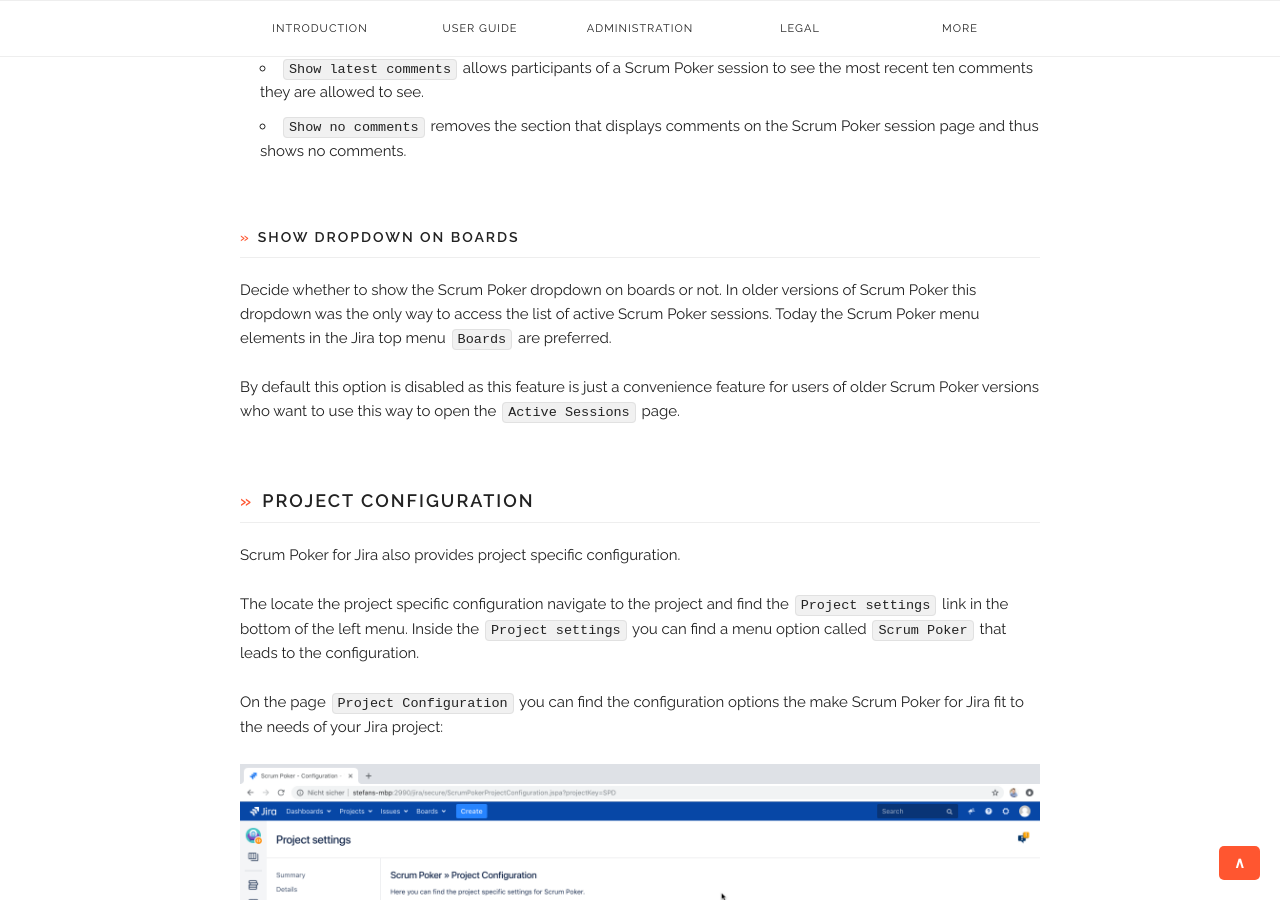
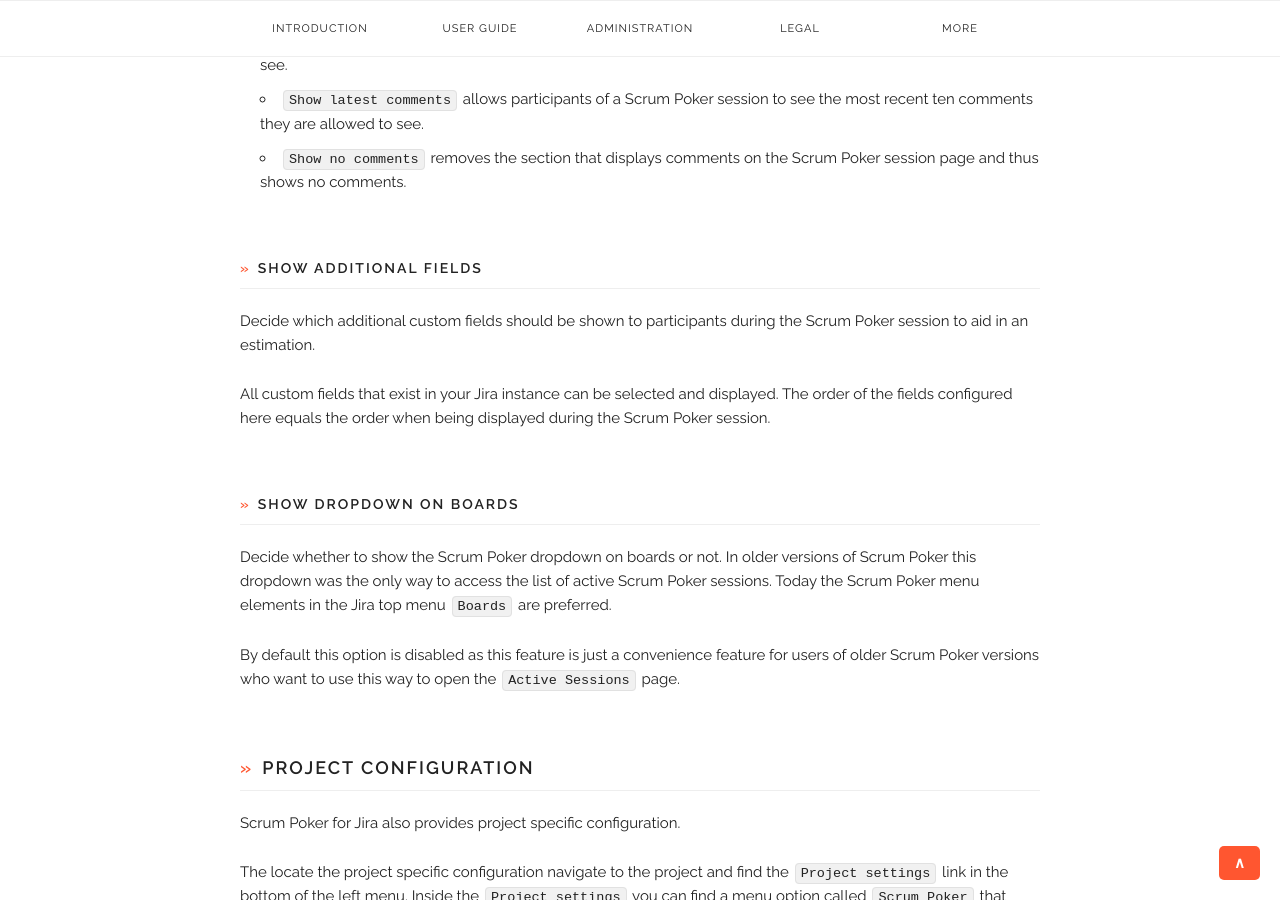
Before and after one commit to codescape/jira-scrum-poker, a Jekyll site: the page built from docs/scrum-poker-configuration.md, in a window 1280 px wide and 900 px high, scrolled down 4575 px. Built offline with Jekyll 4.4.1, drawn with Linux system fonts in a browser that asks for light colours; nearby versions of some CDN libraries; some of the changed text lies outside the part shown.

Commit message:
docs: describe additional fields configuration in online documentation

```diff
--- a/docs/scrum-poker-configuration.md
+++ b/docs/scrum-poker-configuration.md
@@ -94,6 +94,12 @@
 * `Show latest comments` allows participants of a Scrum Poker session to see the most recent ten comments they are allowed to see.
 * `Show no comments` removes the section that displays comments on the Scrum Poker session page and thus shows no comments.
 
+#### Show Additional fields
+
+Decide which additional custom fields should be shown to participants during the Scrum Poker session to aid in an estimation.
+
+All custom fields that exist in your Jira instance can be selected and displayed. The order of the fields configured here equals the order when being displayed during the Scrum Poker session.
+
 #### Show Dropdown on Boards
 
 Decide whether to show the Scrum Poker dropdown on boards or not.
```
Also changed, not shown: docs/changelog.md.
